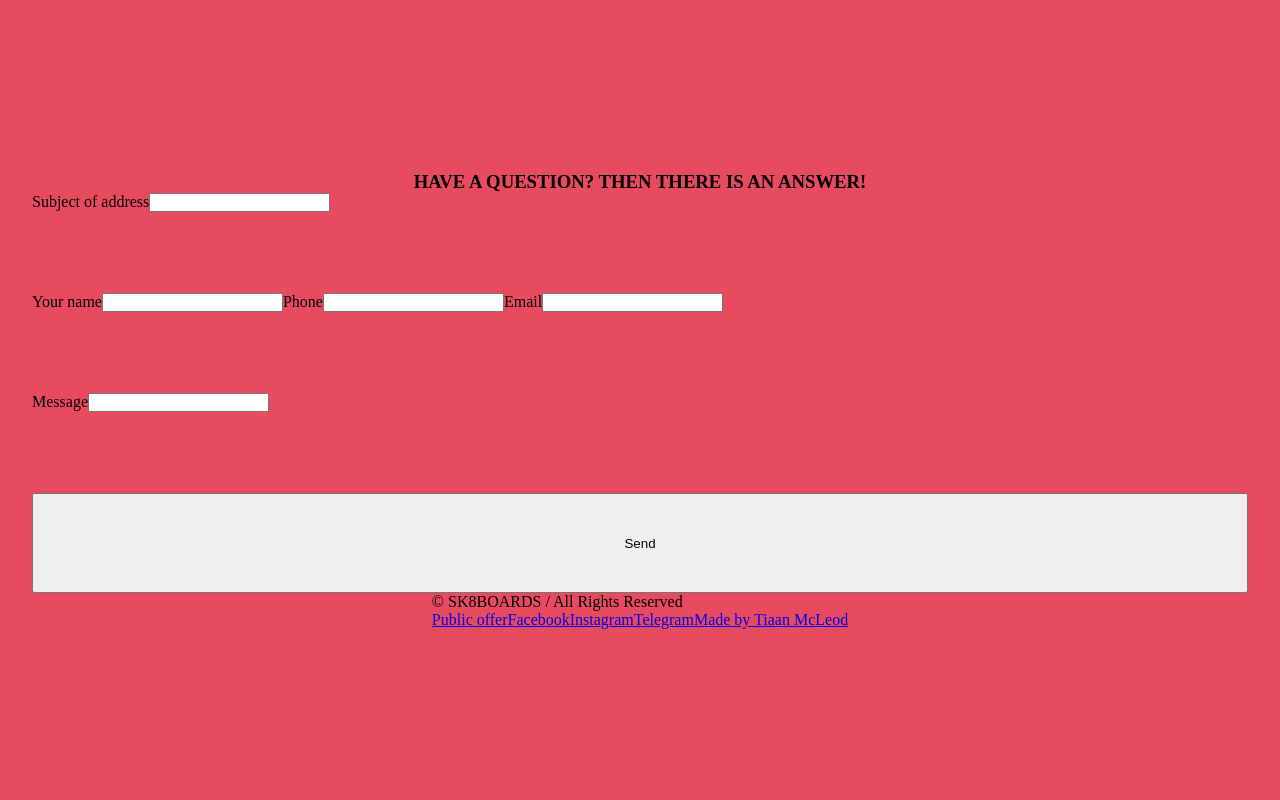
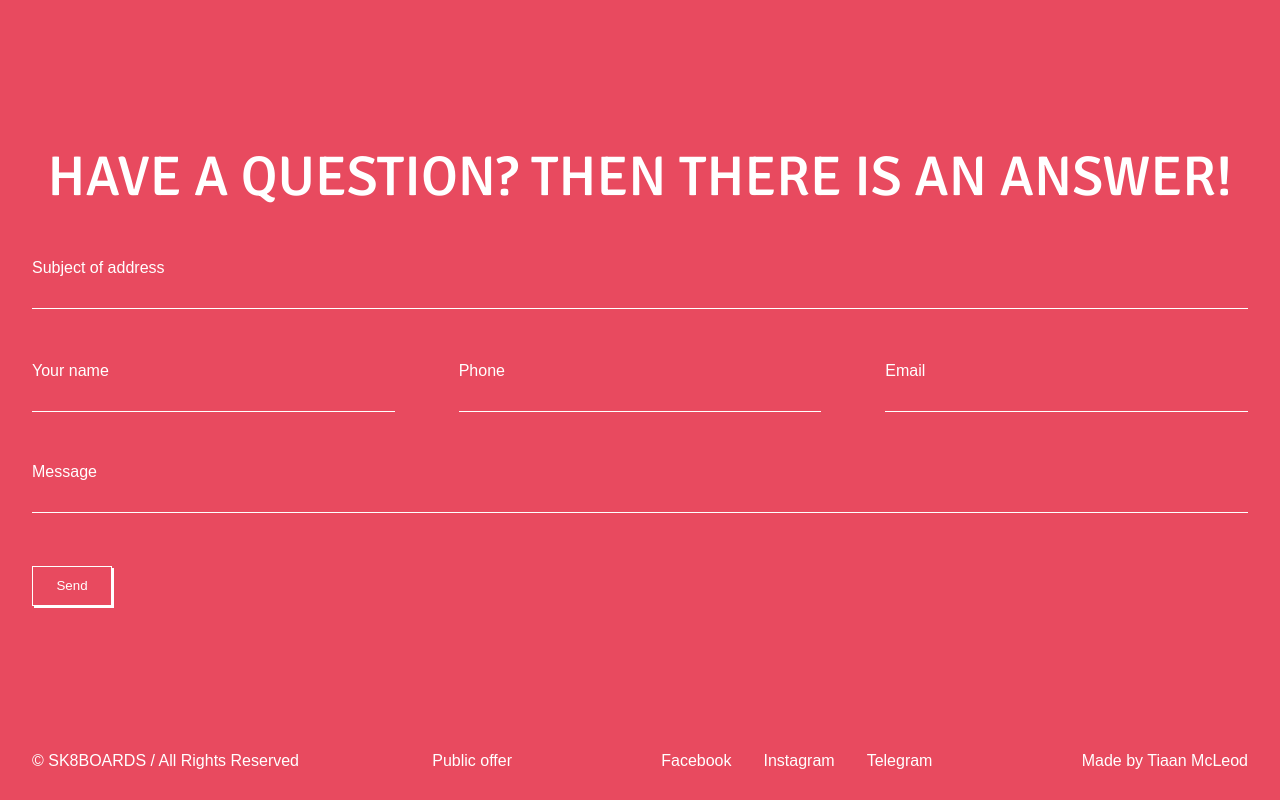
Before and after one commit to TiaanSM/Skateboards, a React (Create React App) app in the folder Skateboards-website/: page / in a window 1280 px wide. Shown: the part 6050-6850 px from the top of the page. Built offline with nearby package versions, Linux system fonts and the light colour scheme.

Commit message:
Input component, css
Added the input component and started converting the css global sheets to modules.

```diff
--- a/Skateboards-website/src/component/Footer/Footer.jsx
+++ b/Skateboards-website/src/component/Footer/Footer.jsx
@@ -1,4 +1,5 @@
-import '../Footer/Footer.module.css';
+import styles from '../Footer/Footer.module.css';
+import Input from './Input';
 
 const Footer = () => {
 
@@ -11,52 +12,58 @@ const Footer = () => {
   // responsive
 
   return (
-    <footer>
-      <h3 className="footer-title">HAVE A QUESTION? THEN THERE IS AN ANSWER!</h3>
+    <footer className={styles.footer}>
+      <h3 className={styles.title}>HAVE A QUESTION? THEN THERE IS AN ANSWER!</h3>
 
-      <form>
-        <span className="input-border">
-          <label for="input-1">Subject of address</label>
-          <input type="text" id="input" />
-        </span>
-      <div className="input-details">
-        <span className="input-border">
+      <form className={styles.form}>
+
+        <Input for="input-1" type="text" label="Subject of address" />
+
+      <div className={styles.inputDetails}>
+        <span className={styles.inputBorder}>
           <label for="input-2">Your name</label>
-          <input type="text" id="input" />
+          <input type="text" className={styles.input} />
         </span>
 
-        <span className="input-border">
+        <span className={styles.inputBorder}>
           <label for="input-3">Phone</label>
-          <input type="text" id="input" />
+          <input type="text" className={styles.input} />
         </span>
 
-        <span className="input-border">
+        <span className={styles.inputBorder}>
           <label for="input-4">Email</label>
-          <input type="text" id="input" />
+          <input type="text" className={styles.input} />
         </span>
       </div>
-        <span className="input-border">
+        <span className={styles.inputBorder}>
           <label for="input-5">Message</label>
-          <input type="email" name="" id="input" />
+          <input type="email" name="" className={styles.input} />
         </span>
 
-        <button type="submit" value="" id="submit">Send</button>
+        <button type="submit" value="" className={styles.submit}>Send</button>
       </form>
 
-      <span className="footer-links">
-        <p className="footer-tag"> &copy; SK8BOARDS / All Rights Reserved</p>
-        <a href="/" className="footer-tag">Public offer</a>
+      <span className={styles.footerLinks}>
+        <p className={styles.footerTag}> &copy; SK8BOARDS / All Rights Reserved</p>
+        <a href="/" className={styles.footerTag}>Public offer</a>
 
-        <span className="footer-social-links">
-          <a href="/" className="social-link">Facebook</a>
-          <a href="/" className="social-link">Instagram</a>
-          <a href="/" className="social-link">Telegram</a>
+        <span className={styles.footerSocialLinks}>
+          <a href="/" className={styles.socialLink}>Facebook</a>
+          <a href="/" className={styles.socialLink}>Instagram</a>
+          <a href="/" className={styles.socialLink}>Telegram</a>
         </span>
 
-        <a href="/" className="footer-tag">Made by Tiaan McLeod</a>
+        <a href="/" className={styles.footerTag}>Made by Tiaan McLeod</a>
       </span>
     </footer>
   )
 }
 
 export default Footer
+
+/*
+<span className={styles.inputBorder}>
+          <label for="input-1">Subject of address</label>
+          <input type="text" className={styles.input} />
+        </span>
+*/
--- a/Skateboards-website/src/component/Footer/Footer.module.css
+++ b/Skateboards-website/src/component/Footer/Footer.module.css
@@ -1,4 +1,4 @@
-footer {
+.footer {
     width: 100vw;
     height: 100vh;
     background-color: #e84a5f;
@@ -9,7 +9,7 @@ footer {
     position: relative;
 }
 
-.footer-title {
+.title {
     font-size: 3.5rem;
     width: 100vw;
     height: auto;
@@ -20,7 +20,7 @@ footer {
     font-weight: 500;
 }
 
-form {
+.form {
     width: calc(100vw - 4rem);
     height: 50vh;
     display: grid;
@@ -28,12 +28,12 @@ form {
     position: relative;
 }
 
-.input-border > label {
+.inputBorder > label {
     font-family: sans-serif;
     color: white;
 }
 
-#input {
+.input {
     width: 100%;
     height: 2rem;
     font-size: 1rem;
@@ -43,11 +43,11 @@ form {
     color: white;
 }
 
-#input:focus {
+.input:focus {
     outline: none;
 }
 
-.input-details {
+.inputDetails {
     width: 100%;
     height: 3rem;
     display: grid;
@@ -55,7 +55,7 @@ form {
     gap: 4rem;
 }
 
-#submit {
+.submit {
     width: 5rem;
     height: 2.5rem;
     background-color: #e84a5f;
@@ -66,11 +66,11 @@ form {
     cursor: pointer;
 }
 
-#submit:hover {
+.submit:hover {
     animation: submitHover 0.5s ease forwards;
 }
 
-.footer-links {
+.footerLinks {
     width: 100%;
     height: auto;
     display: flex;
@@ -80,28 +80,28 @@ form {
     bottom: 30px;
 }
 
-.footer-tag:nth-child(1) {
+.footerTag:nth-child(1) {
     margin-left: 2rem;
 }
 
-.footer-tag:nth-child(4) {
+.footerTag:nth-child(4) {
     margin-right: 2rem;
 }
 
-.footer-tag {
+.footerTag {
     color: white;
     text-decoration: none;
     font-family: sans-serif;
 }
 
-.social-link {
+.socialLink {
     color: white;
     text-decoration: none;
     margin-inline: 1rem;
     font-family: sans-serif;
 }
 
-.social-link:hover {
+.socialLink:hover {
     text-decoration: underline;
 }
 
@@ -143,7 +143,7 @@ form {
 }
 
 @media (max-width: 460px) {
-    .footer-title {
+    .title {
         font-size: 2rem;
         padding-inline: 3rem;
     }
@@ -152,44 +152,44 @@ form {
 
 @media (max-width: 900px) {
 
-    footer {
+    .footer {
         height: auto;
     }
 
-    .footer-title {
+    .title {
         margin-bottom: 1rem;
         font-size: 2.5rem;
         padding-inline: 1rem;
         margin-top: 5rem;
     }
 
-    form {
+    .form {
         height: 80vh;
         margin-bottom: 15rem;
     }
 
-    .input-border {
+    .inputBorder {
         margin: 1rem 0rem;
     }
 
-    .input-details {
+    .inputDetails {
         height: auto;
         grid-template-columns: 1fr;
         grid-template-rows: 1fr 1fr 1fr;
         gap: 0rem;
     }
 
-    .footer-links {
+    .footerLinks {
         display: grid;
         grid-template-columns: 1fr;
         grid-template-rows: 1fr 1fr 1fr 1fr;
     }
 
-    .footer-tag {
+    .footerTag {
         margin: 1rem 2rem;
     }
 
-    .footer-social-links {
+    .footerSocialLinks {
         margin-left: 1rem;
     }
 }
--- /dev/null
+++ b/Skateboards-website/src/component/Footer/Input.jsx
@@ -0,0 +1,16 @@
+import React from 'react'
+import styles from '../Footer/Footer.module.css';
+
+const Input = (props) => {
+  return (
+    <span className={styles.inputBorder}>
+
+        <label for={props.for}>{props.label}</label>
+
+        <input type={props.type} className={styles.input} />
+
+    </span>
+  )
+}
+
+export default Input
```
